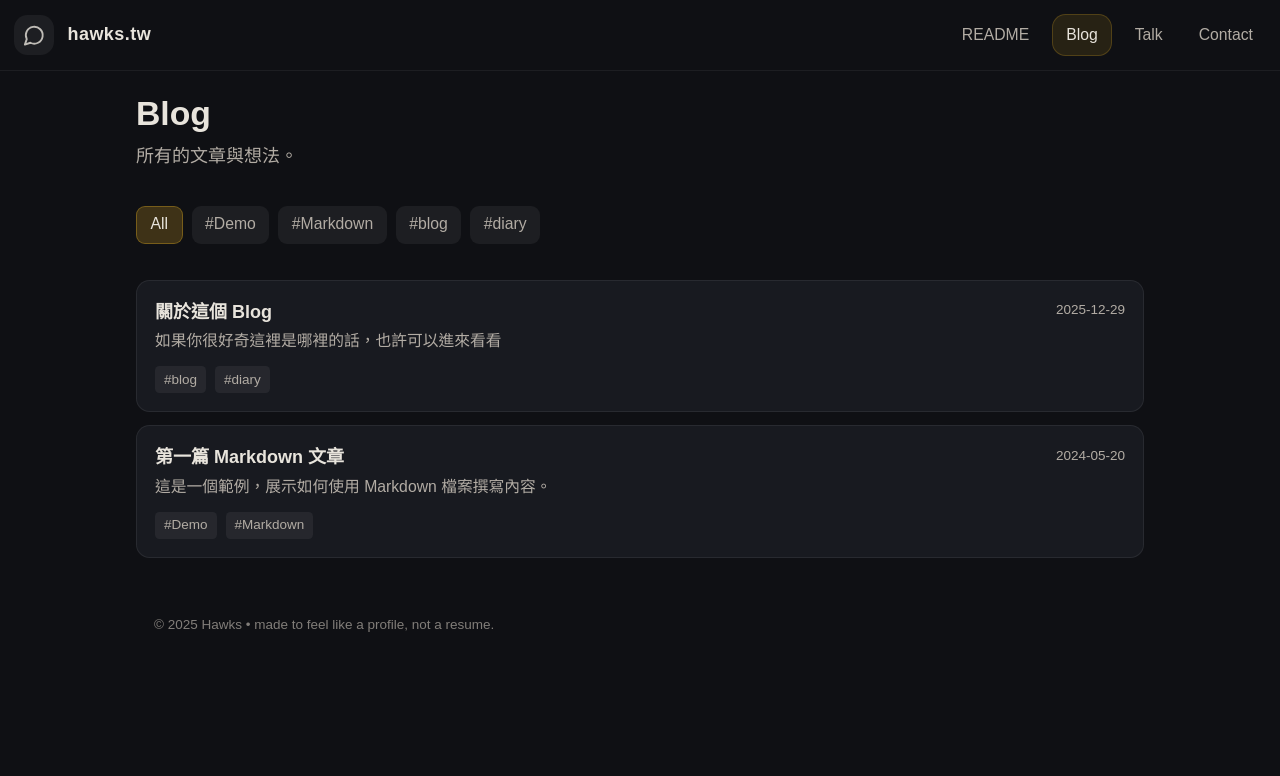
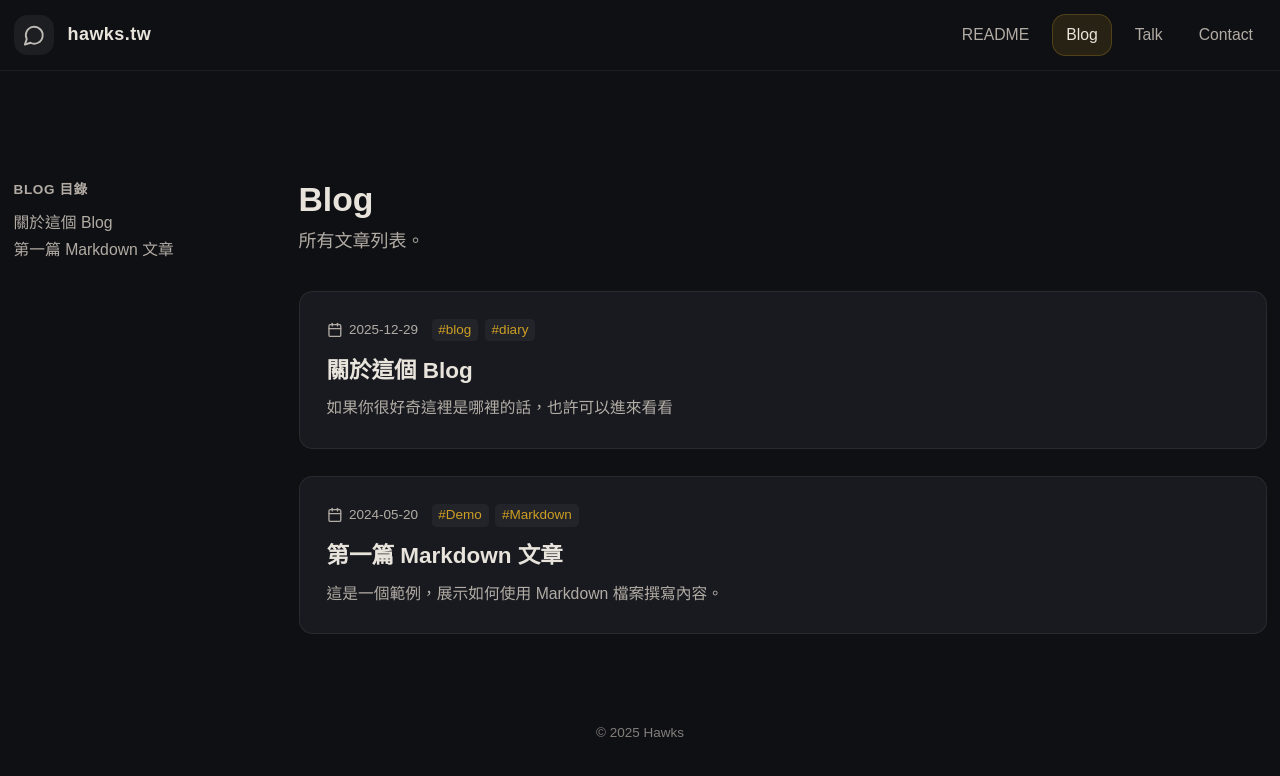
Before and after one commit to Sean-Hawks/hawks-site, a Next.js app: page /blog in a window 1280 px wide. Shown: the top 776 px of the page. Built offline with nearby package versions, Linux system fonts and the light colour scheme.

Commit message:
some feature

```diff
--- a/app/blog/page.tsx
+++ b/app/blog/page.tsx
@@ -1,7 +1,87 @@
+import Link from "next/link";
+import { Calendar } from "lucide-react";
 import { getSortedPostsData } from "../lib/posts";
-import BlogClient from "./BlogClient";
+import ThemeStyles from "../components/ThemeStyles";
+import Header from "../components/Header";
 
 export default function BlogPage() {
   const posts = getSortedPostsData();
-  return <BlogClient posts={posts} />;
+
+  return (
+    <div className="min-h-screen bg-[rgb(var(--bg))] text-[rgb(var(--text))]">
+      <ThemeStyles />
+      <Header />
+
+      <div className="w-full px-4 sm:px-3">
+        <main className="max-w-6xl mx-auto pt-24 pb-12 grid grid-cols-1 lg:grid-cols-[240px_1fr] gap-10">
+
+          {/* 左側：Blog 目錄 (所有文章連結) */}
+          <aside className="hidden lg:block">
+            <div className="sticky top-40 space-y-3">
+              <h3 className="text-xs font-bold uppercase tracking-wider text-[rgb(var(--muted))]">
+                Blog 目錄
+              </h3>
+              <nav className="space-y-1">
+                {posts.map((post) => (
+                  <Link
+                    key={post.slug}
+                    href={`/blog/${post.slug}`}
+                    className="block text-sm text-[rgb(var(--muted))] hover:text-[rgb(var(--accent))] transition-colors truncate"
+                  >
+                    {post.title}
+                  </Link>
+                ))}
+              </nav>
+            </div>
+          </aside>
+
+          {/* 右側：文章列表 */}
+          <div>
+            <div className="mb-8">
+                <h1 className="text-3xl font-bold mb-2">Blog</h1>
+                <p className="text-[rgb(var(--muted))]">所有文章列表。</p>
+            </div>
+
+            <div className="space-y-6">
+                {posts.map((post) => (
+                    <Link
+                      key={post.slug}
+                      href={`/blog/${post.slug}`}
+                      className="block group"
+                    >
+                        <article className="rounded-xl border border-[rgba(255,255,255,0.07)] bg-[rgb(var(--panel))] p-6 transition-all hover:border-[rgba(255,255,255,0.15)] hover:bg-[rgba(255,255,255,0.03)]">
+                            <div className="flex flex-wrap items-center gap-3 text-xs text-[rgb(var(--muted))] mb-3">
+                                <span className="flex items-center gap-1.5">
+                                    <Calendar className="h-3.5 w-3.5" />
+                                    {post.date}
+                                </span>
+                                <div className="flex gap-1.5">
+                                    {post.tags.map(tag => (
+                                        <span key={tag} className="bg-[rgba(255,255,255,0.06)] px-1.5 py-0.5 rounded text-[rgb(var(--accent))] opacity-80">
+                                            {tag}
+                                        </span>
+                                    ))}
+                                </div>
+                            </div>
+
+                            <h2 className="text-xl font-bold text-[rgb(var(--text))] group-hover:text-[rgb(var(--accent))] transition-colors mb-2">
+                                {post.title}
+                            </h2>
+
+                            <p className="text-sm text-[rgb(var(--muted))] line-clamp-2 leading-relaxed">
+                                {post.desc}
+                            </p>
+                        </article>
+                    </Link>
+                ))}
+            </div>
+          </div>
+        </main>
+
+        <footer className="mx-auto max-w-6xl px-4 pb-10 pt-8 text-xs text-[rgb(var(--muted))] text-center">
+          <div className="opacity-70">© {new Date().getFullYear()} Hawks</div>
+        </footer>
+      </div>
+    </div>
+  );
 }
--- a/app/components/PostsAside.tsx
+++ b/app/components/PostsAside.tsx
@@ -60,11 +60,9 @@ export default function PostsAside({ posts, talks }: PostsAsideProps) {
               {item.title}
             </h3>
 
-            {/* 如果是 Post 顯示描述，如果是 Talk 顯示 Event */}
+            {/* 修改：移除 item.type === 'post' 的判斷，讓 talk 也能顯示 desc (內容擷取) */}
             <p className="mt-1 text-xs text-[rgb(var(--muted))] line-clamp-1 opacity-60">
-              {item.type === "post"
-                ? (item as Post).desc
-                : (item as Talk).event || "隨筆"}
+              {item.desc}
             </p>
           </Link>
         ))}
```
